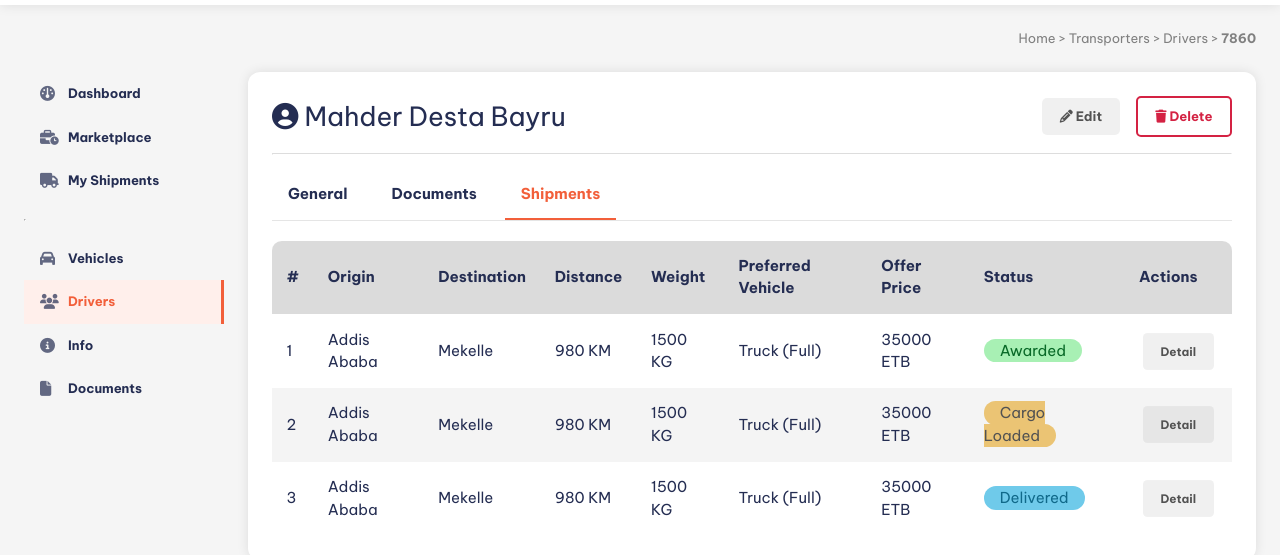
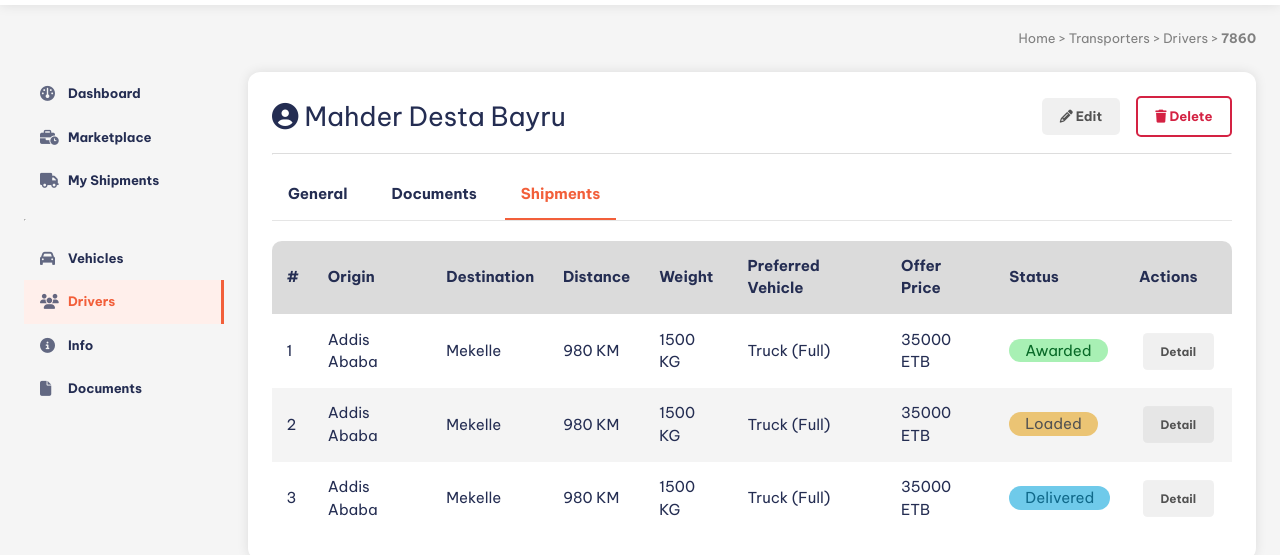
Before and after one commit to mahder-desta/afro-truck, a website: page public/pages/driver-detail-shipments.html in a window 1280 px wide. Shown: the part 73-628 px from the top of the page. Drawn offline with Linux system fonts and the light colour scheme; some packages are replaced by stand-ins of ours.

Commit message:
modify badges

```diff
--- a/public/pages/driver-detail-shipments.html
+++ b/public/pages/driver-detail-shipments.html
@@ -161,7 +161,7 @@
                   <td>1500 KG</td>
                   <td>Truck (Full)</td>
                   <td>35000 ETB</td>
-                  <td><span class="badge warning">Cargo Loaded</span></td>
+                  <td><span class="badge warning">Loaded</span></td>
                   <td>
                     <div class="action-buttons">
                       <button class="button link small flex open-detail-modal">
```
Also changed, not shown: public/pages/shipments.html (+1 -1 lines).
